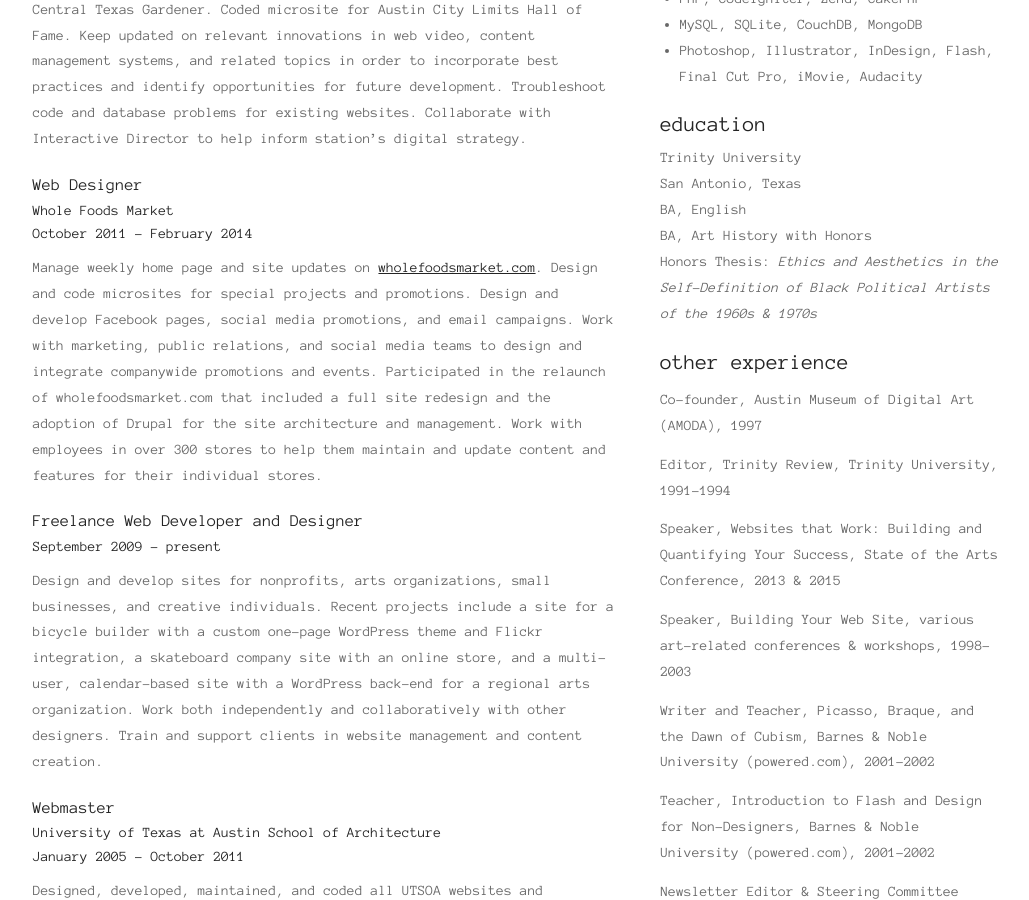
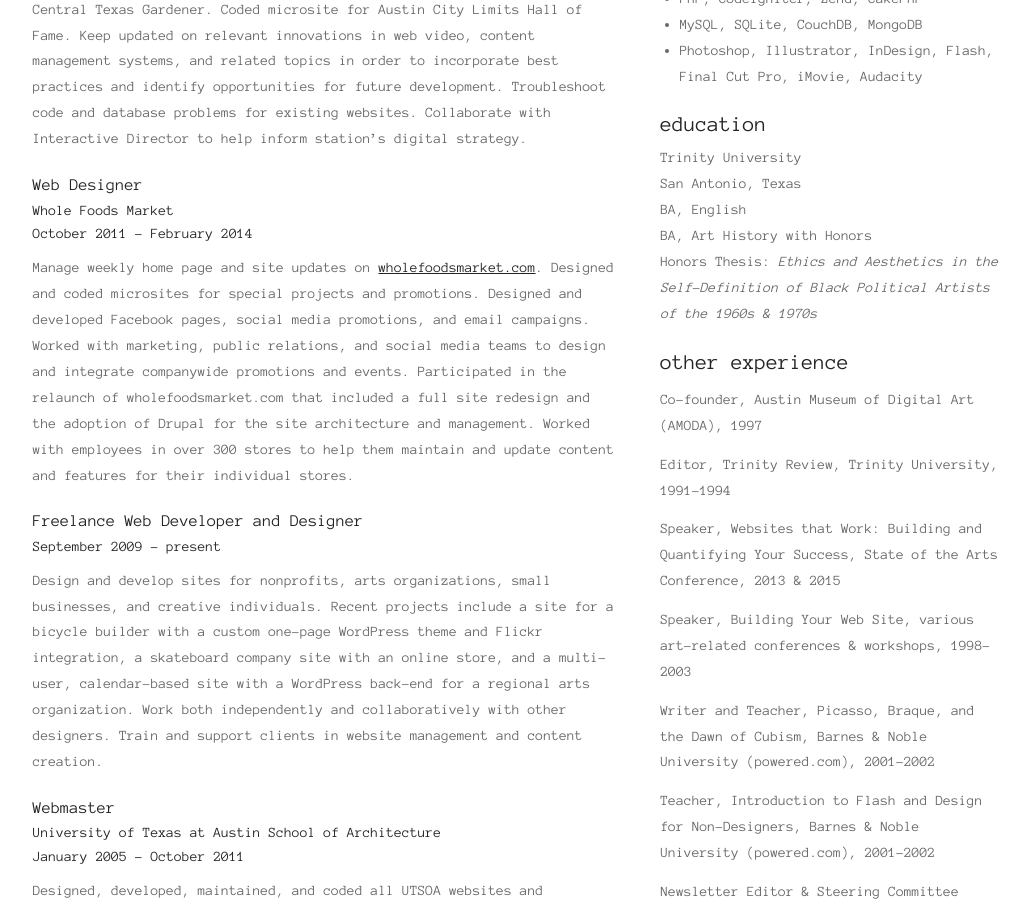
Before and after one commit to crankin/crankin.github.io, a Jekyll site: the page built from resume/index.html, in a window 1280 px wide and 900 px high, scrolled down 369 px. Shown: the whole window, without its empty margins (172-1201 px from the left). Built offline with Jekyll 4.4.1, drawn with Linux system fonts in a browser that asks for light colours; nearby versions of some CDN libraries; Markdown is read by kramdown in place of the engine named in the settings.

Commit message:
updated to wfm info

```diff
--- a/portfolio/index.html
+++ b/portfolio/index.html
@@ -28,7 +28,7 @@
     <p><a href="http://www.wholefoodsmarket.com">www.wholefoodsmarket.com</a></p>
     <p><b>launch</b> : 2011 - 2013</p>
     <p><b>tech</b> : interface design, graphic design, Photoshop, HTML, CSS, jQuery, Drupal</p>
-    <p>At Whole Foods Market, I am responsible for maintaining and updating the website. My main weekly responsibility is designing and updating the homepage with new marquee images that highlight current contests, company news, and new content on the site. I work with the marketing and content teams to design and develop special sections of the site to highlight new initiatives including the 2012 Thanksgiving and Holiday pages and the announcement of new seafood regulations. I also work with the social media team to create sites for Facebook, Instagram, and Pinterest contests.</p>
+    <p>At Whole Foods Market, I maintained and updated the website. My main weekly responsibility was designing and updating the homepage with new marquee images that highlight current contests, company news, and new content on the site. I worked with the marketing and content teams to design and develop special sections of the site to highlight new initiatives including the 2012 Thanksgiving and Holiday pages and the announcement of new seafood regulations. I also worked with the social media team to create sites for Facebook, Instagram, and Pinterest contests.</p>
     <p>During the Whole Foods website redesign in the summer of 2012, I participated in the development and design of the new homepage and site-wide navigation. I also worked with the team to update and move the site's content and images from the original static PHP pages into the custom Drupal installation.</p>
     <img src="/images/back.png" data-src="/images/wholefoods/wfm-homepage-earthlilngs.jpg" class="gallery-img" alt="">
     <img src="/images/back.png" data-src="/images/wholefoods/wfm27.jpg" class="gallery-img" alt="">
--- a/resume/index.html
+++ b/resume/index.html
@@ -14,7 +14,7 @@
 <h3>Web Designer</h3>
 <h4>Whole Foods Market</h4>
 <h4>October 2011 - February 2014</h4>
-<p>Manage weekly home page and site updates on <a href="http://www.wholefoodsmarket.com">wholefoodsmarket.com</a>. Design and code microsites for special projects and promotions. Design and develop Facebook pages, social media promotions, and email campaigns. Work with marketing, public relations, and social media teams to design and integrate companywide promotions and events. Participated in the relaunch of wholefoodsmarket.com that included a full site redesign and the adoption of Drupal for the site architecture and management. Work with employees in over 300 stores to help them maintain and update content and features for their individual stores.</p>
+<p>Manage weekly home page and site updates on <a href="http://www.wholefoodsmarket.com">wholefoodsmarket.com</a>. Designed and coded microsites for special projects and promotions. Designed and developed Facebook pages, social media promotions, and email campaigns. Worked with marketing, public relations, and social media teams to design and integrate companywide promotions and events. Participated in the relaunch of wholefoodsmarket.com that included a full site redesign and the adoption of Drupal for the site architecture and management. Worked with employees in over 300 stores to help them maintain and update content and features for their individual stores.</p>
 
 <h3>Freelance Web Developer and Designer</h3>
 <h4>September 2009 - present</h4>
```
Also changed, not shown: other parts of portfolio/index.html (+1 -1 lines).
